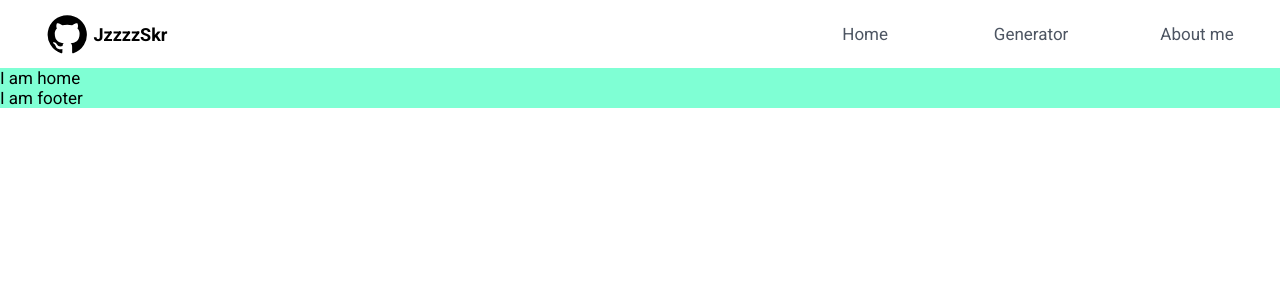
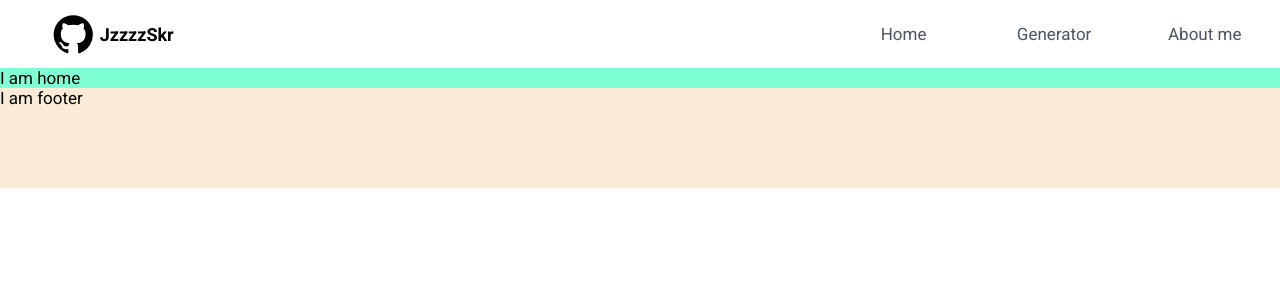
Before and after one commit to JzzzzSkr/music_generater, a Next.js app: page / in a window 1280 px wide. Shown: the top 300 px of the page. Built offline with nearby package versions, Linux system fonts and the light colour scheme.

Commit message:
版心设置完成

```diff
--- a/src/app/globals.css
+++ b/src/app/globals.css
@@ -86,16 +86,9 @@ body {
 }
 
 body {
-  /* color: rgb(var(--foreground-rgb));
-  background: linear-gradient(
-      to bottom,
-      transparent,
-      rgb(var(--background-end-rgb))
-    )
-    rgb(var(--background-start-rgb)); */
-    color: black;
-    background-color: white;
-    font-size: 17px;
+  color: black;
+  background-color: white;
+  font-size: 17px;
 }
 
 a {
@@ -143,5 +136,4 @@ textarea {
 
 /* 去除checkbox默认样式 */
 input[type="checkbox"] {
-
 }
--- a/src/app/page.js
+++ b/src/app/page.js
@@ -3,7 +3,7 @@ import './page.scss';
 
 const Page = () => {
     return (
-        <div className='home-wrpper'>
+        <div className='container home-wrpper'>
             I am home
         </div>
     );
--- a/src/app/page.scss
+++ b/src/app/page.scss
@@ -1,3 +1,5 @@
+@import "../components/common.scss";
+
 .home-wrpper {
   margin-top: 4em;
   background-color: aquamarine;
--- a/src/components/Footer/footer.jsx
+++ b/src/components/Footer/footer.jsx
@@ -1,8 +1,9 @@
 import React from "react";
 import "./footer.scss";
+import "../common.scss";
 
 const Footer = () => {
-  return <div className="footer-wrapper">I am footer</div>;
+  return <div className="container footer-wrapper">I am footer</div>;
 };
 
 export default Footer;
--- a/src/components/Footer/footer.scss
+++ b/src/components/Footer/footer.scss
@@ -1,3 +1,7 @@
 .footer-wrapper{
-    background-color: aquamarine;
+    width: 100%;
+    height: 100px;
+    background-color: antiquewhite;
+
+
 }
--- a/src/components/NavBar/navbar.scss
+++ b/src/components/NavBar/navbar.scss
@@ -47,7 +47,7 @@
   }
 
   .right {
-    flex: 3.5;
+    flex: 3;
     // background-color: yellow;
 
     .nav-list {
--- /dev/null
+++ b/src/components/common.scss
@@ -0,0 +1,6 @@
+/* 版心样式 */
+.container {
+  width: 100%;
+  max-width: 1300px;
+  margin: 0 auto;
+}
```
